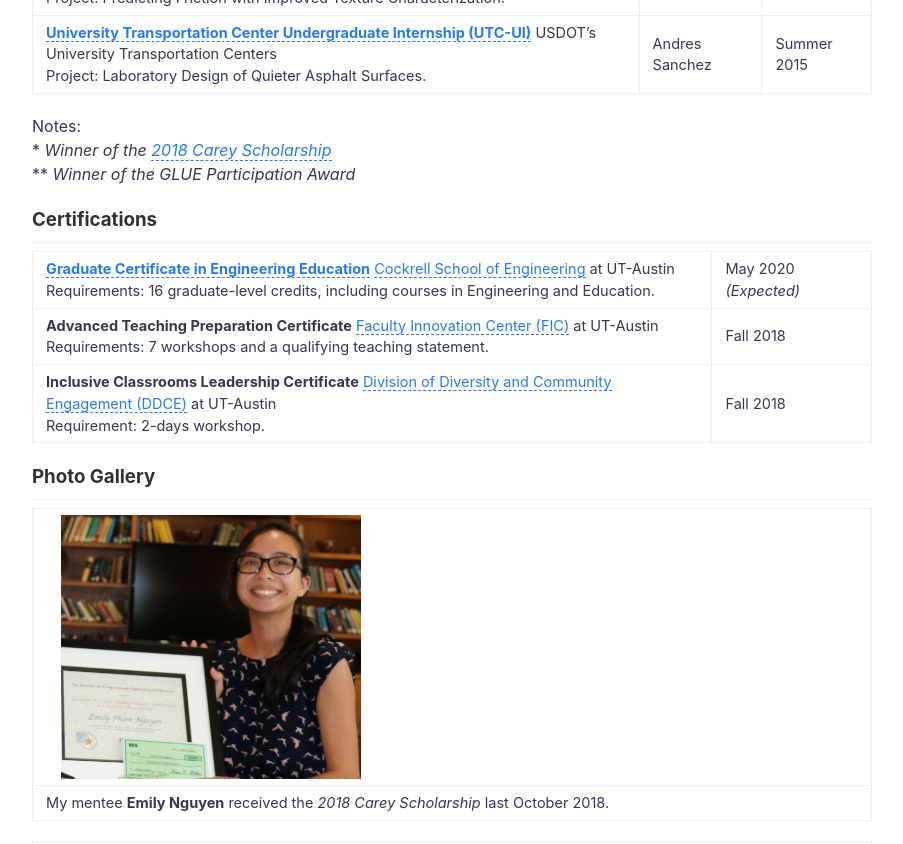
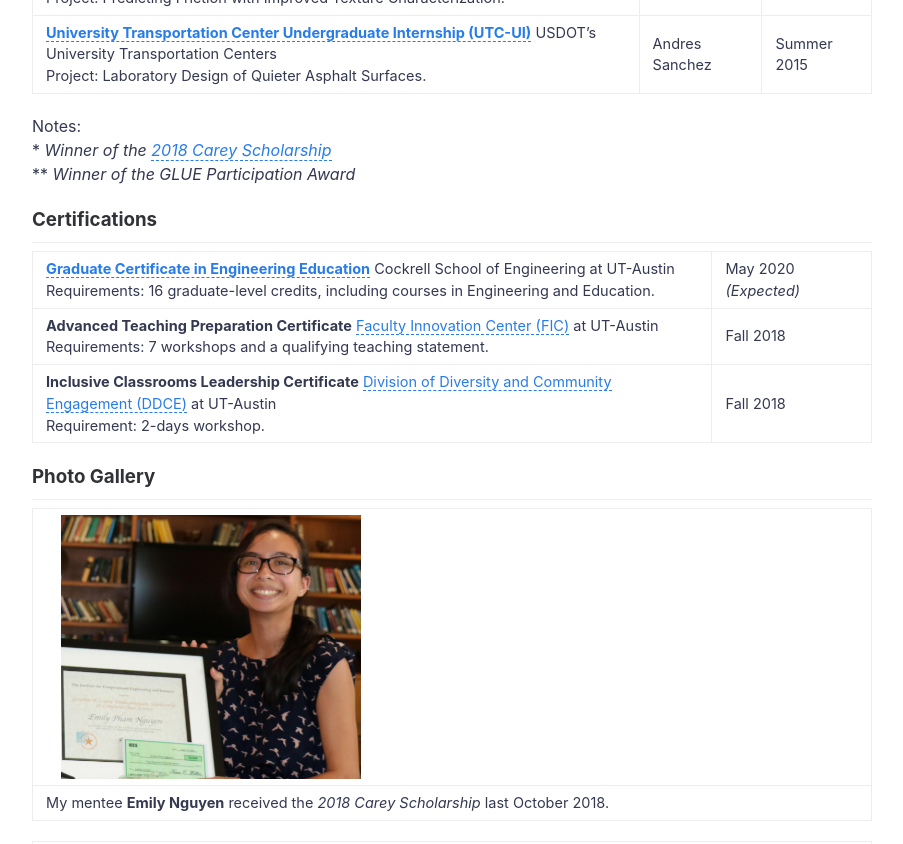
Before and after one commit to nzunigag/nzunigag.github.io, a Jekyll site: the page built from teaching.md, in a window 1280 px wide and 900 px high, scrolled down 956 px, cut to the strip 0-844 px from the top of the window. Shown: the whole strip, without its empty margins (188-1091 px from the left). Built offline with Jekyll 4.4.1, drawn with Linux system fonts in a browser that asks for light colours; part of the change alters nothing that is shown.

```diff
--- a/teaching.md
+++ b/teaching.md
@@ -33,7 +33,7 @@ Notes:<br>
 ### Certifications
 ___
 
-<b>[Graduate Certificate in Engineering Education](http://www.engr.utexas.edu/graduate/certificate-engineering-education)</b> [Cockrell School of Engineering](http://www.engr.utexas.edu/) at UT-Austin<br>Requirements: 16 graduate-level credits, including courses in Engineering and Education. | May 2020 <i>(Expected)</i> <br>
+<b>[Graduate Certificate in Engineering Education](http://www.engr.utexas.edu/graduate/certificate-engineering-education)</b> Cockrell School of Engineering at UT-Austin<br>Requirements: 16 graduate-level credits, including courses in Engineering and Education. | May 2020 <i>(Expected)</i> <br>
 <b>Advanced Teaching Preparation Certificate</b> [Faculty Innovation Center (FIC)](https://facultyinnovate.utexas.edu/gsd) at UT-Austin<br>Requirements: 7 workshops and a qualifying teaching statement. | Fall 2018<br>
 <b>Inclusive Classrooms Leadership Certificate</b> [Division of Diversity and Community Engagement (DDCE)](https://diversity.utexas.edu/) at UT-Austin<br>Requirement: 2-days workshop. | Fall 2018<br>
 
```
